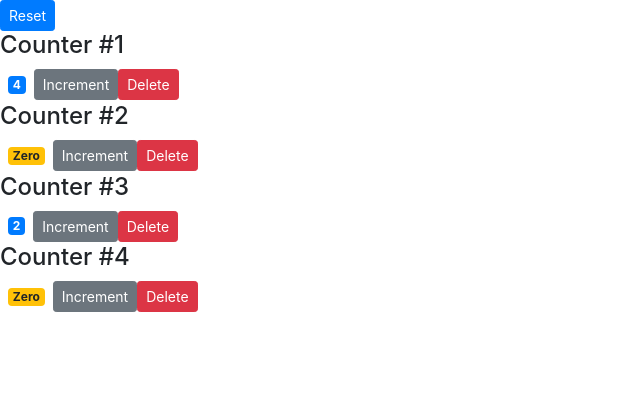
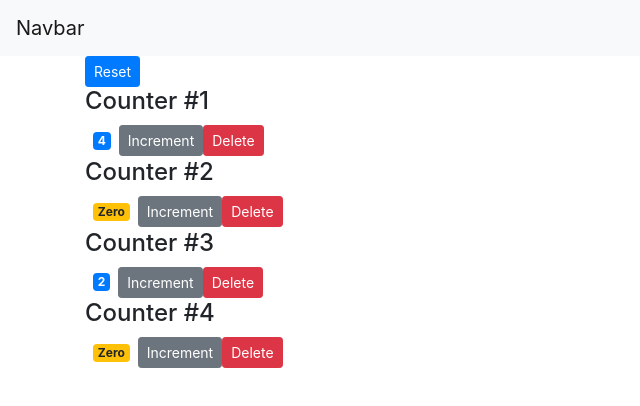
Before and after one commit to sarahaziziyan/counter-react, a React (Create React App) app: page / in a window 1280 px wide. Shown: the top 406 px of the page, without its empty margins (0-640 px from the left). Built offline with nearby package versions, Linux system fonts and the light colour scheme.

Commit message:
Multiple Components : added nav bar. used app.js

```diff
--- /dev/null
+++ b/src/App.js
@@ -0,0 +1,20 @@
+import React, { Component } from 'react';
+import NavBar from './components/navBar';
+import Counters from './components/counters';
+
+class App extends Component {
+
+    render() {
+        return (
+            <React.Fragment>
+                <NavBar />
+                <main className="container">
+                    <Counters />
+                </main>
+            </React.Fragment>
+        );
+    }
+}
+
+
+export default App;
--- /dev/null
+++ b/src/components/navBar.jsx
@@ -0,0 +1,15 @@
+import React, { Component } from 'react';
+class NavBar extends Component {
+
+    render() {
+        return (
+
+            <nav className="navbar navbar-light bg-light">
+                <a className="navbar-brand" href="#">Navbar</a>
+            </nav>
+
+        );
+    }
+}
+
+export default NavBar;
--- a/src/index.js
+++ b/src/index.js
@@ -2,6 +2,7 @@
 import ReactDOM from 'react-dom';
 import 'bootstrap/dist/css/bootstrap.css';
 import Counters from './components/counters';
+import App from './App';
 
 
-ReactDOM.render(<Counters />, document.getElementById("root"));
+ReactDOM.render(<App />, document.getElementById("root"));
```
